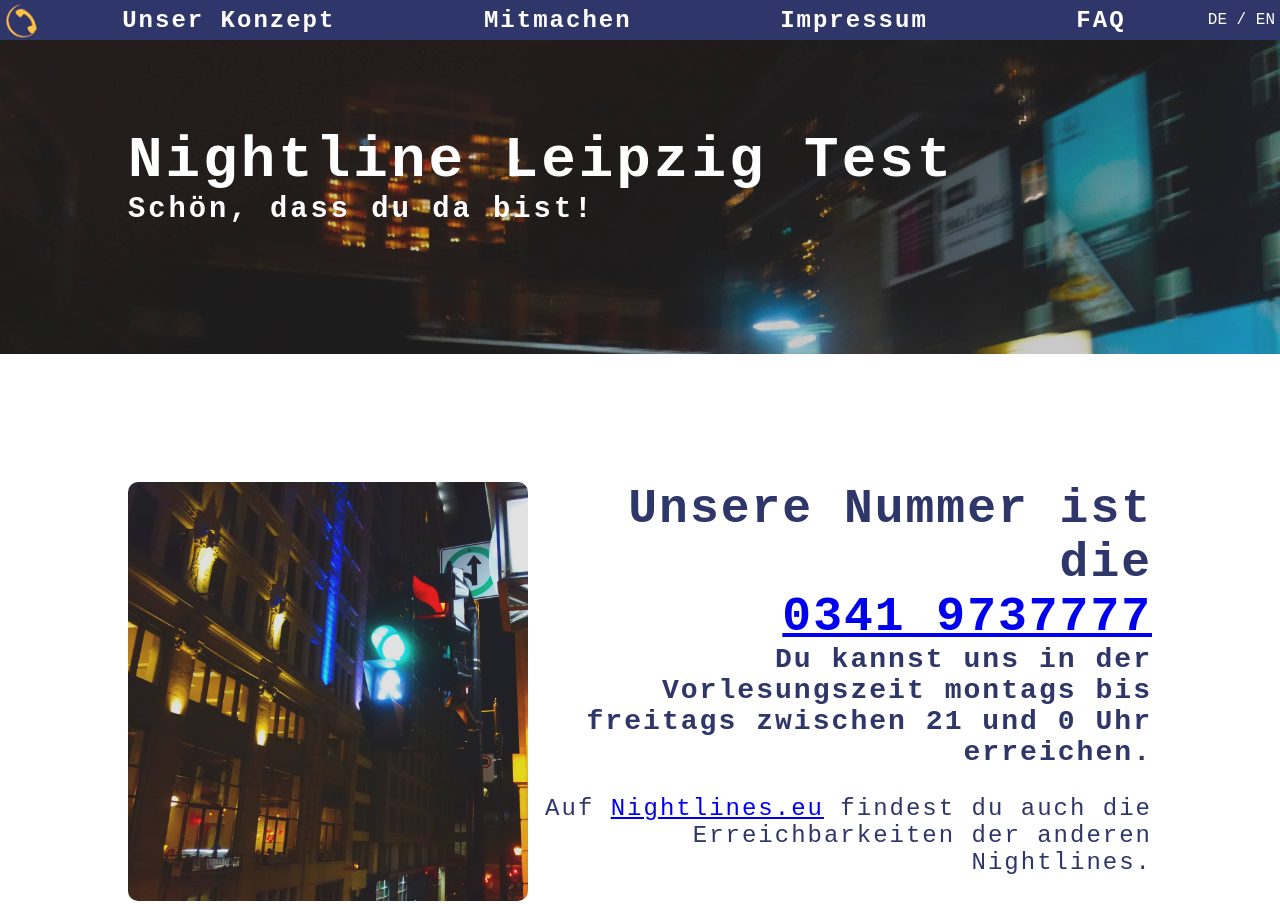
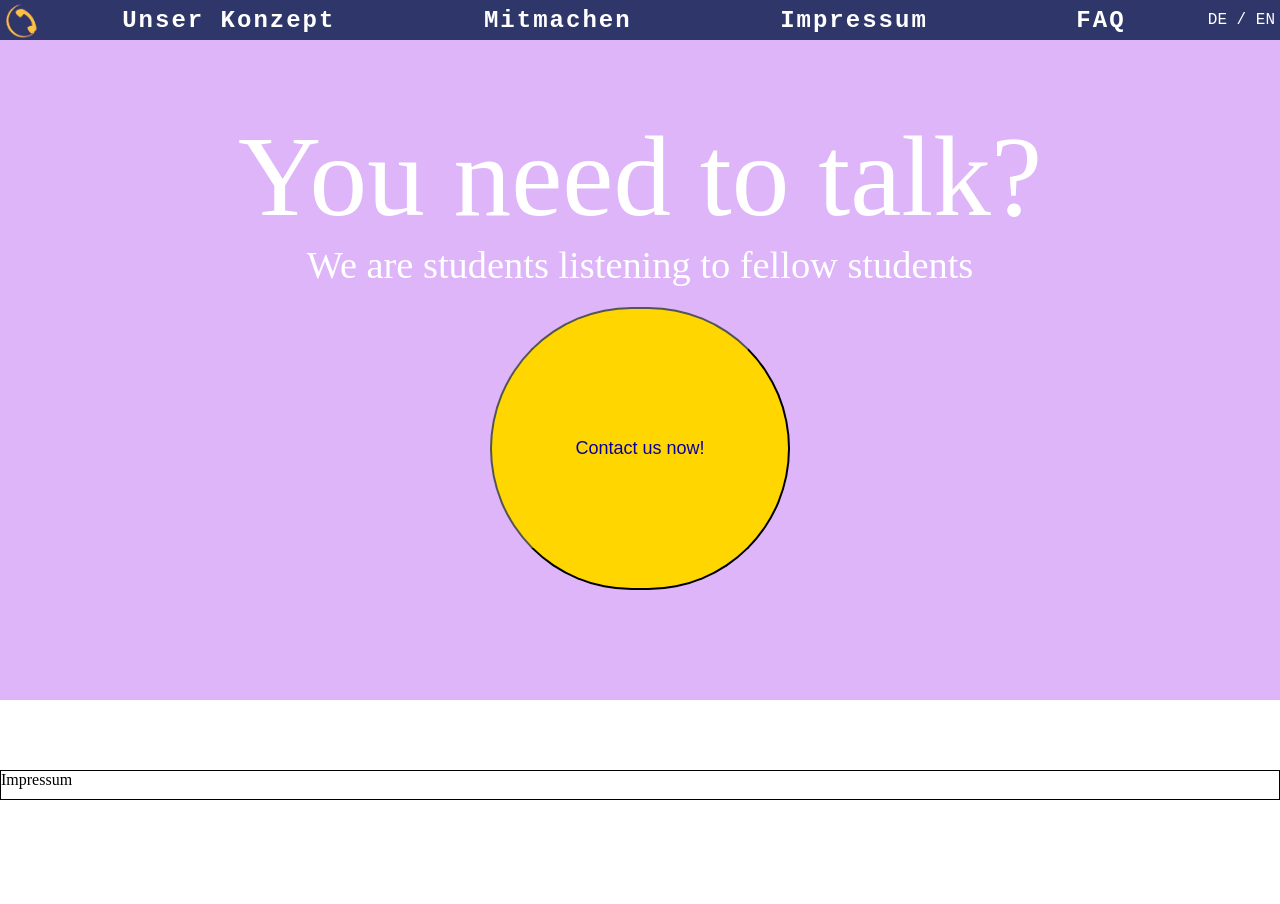
Before and after one commit to FriedrichtenHagen/nightline, a plain HTML site: page index.html in a window 1280 px wide. Shown: the top 904 px of the page. After the commit the page ends 800 px from the top, so only its background shows below. Drawn offline with Linux system fonts and the light colour scheme; a web font is replaced by a local one.

Commit message:
css styling and content

```diff
--- a/0buntegardienen.css
+++ b/0buntegardienen.css
@@ -456,3 +456,50 @@ background-color: #2f3669;
   font-weight: bold;
   font-style: normal;
 }
+.backgroundStart{
+  background-color: rgb(222, 181, 248);
+  height: 700px;
+  display: flex;
+  justify-content: center;
+  align-items: center;
+}
+.centerField{
+
+  height: 30rem;
+
+  display: flex;
+  flex-direction: column;
+  justify-content: space-around;
+  align-items: center;
+}
+.contactButton{
+  background-color: #FFD600;
+  height: 300px;
+  width: 300px;
+  border-radius: 500px;
+}
+.contactText{
+  color: #0B009B
+}
+.needToTalk{
+  display: flex;
+  flex-direction: column;
+  align-items: center;
+  margin-bottom: 20px;
+  color: white;
+}
+.talk{
+  font-size: 9vw;
+}
+.students{
+  font-size: 3vw;
+}
+.contactText{
+  font-size: large;
+}
+body{
+  display: flex;
+  flex-direction: column;
+  justify-content: space-between;
+  height: 100vh;
+}
--- a/index.html
+++ b/index.html
@@ -48,36 +48,21 @@
       <div class="line3"></div>
     </div>
   </nav>
-<div class="banner">
-<h1> Nightline Leipzig Test</h1>
-<p> Schön, dass du da bist!</p>
+  <div class="backgroundStart">
+    <div class="centerField">
+      <div class="needToTalk">
+        <p class="talk">You need to talk?</p>
+        <p class="students">We are students listening to fellow students</p>
       </div>
-<div class="infoButtonFeld">
+      <button class="contactButton">
+        <p class="contactText">Contact us now!</p>
+      </button>
+    </div>
+  </div>
+  <div class="footer" style="height:30px; border: 1px solid black">
+    Impressum
   </div>
 
-
-<div class="dieNummer" id="zuhoeren">
-  <img src="bilder/16A.JPG" align="left" style="width:50vh; height:auto;" id="hs_bild_1" />
-  <h1> Unsere Nummer ist die </h1>
-  <h1> <a href="tel:+49 341 9737777"> 0341 9737777</a></h1>
-  <h3> Du kannst uns in der Vorlesungszeit montags bis freitags zwischen 21 und 0 Uhr erreichen. </h3>
-  <br>
-  <p> Auf <a href="http://nightlines.eu/erreichbarkeit/"> Nightlines.eu</a> findest du auch die Erreichbarkeiten der anderen Nightlines. </p>
-</div>
-<div class="derChat">
-  <h1>Unser anonymer Chat </h1>
-  <br>
-  <h3>steht dir in der Vorlesungszeit mittwochs zwischen 21 und 0 Uhr zur Verfügung. </h3>
-  <br>
-  <iframe src="https://www.nightline.ch/chat/leipzig/" frameBorder="0" width="350" height="50"> </iframe>
-</div>
-<div class="fussboden">
-  <ul>
-  <li>
-   <a href="#zuhoeren"> <h2>Wir hören dir zu. </h2> </a>
-  </li>
-</ul>
-</div>
   <script src="0navmenue.js"></script>
 </body>
 </html>
```
Lines whose indentation alone changed are shown as unchanged.
